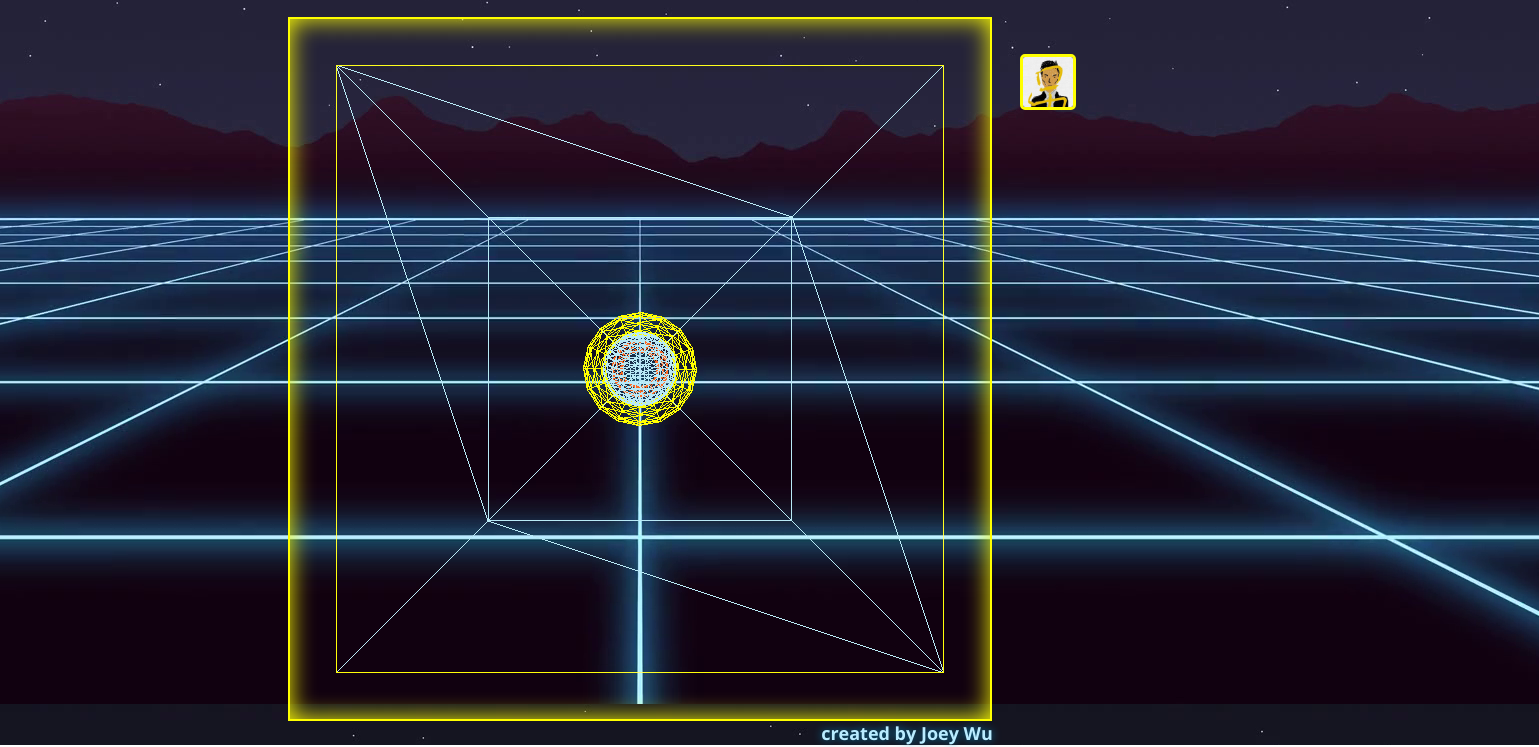
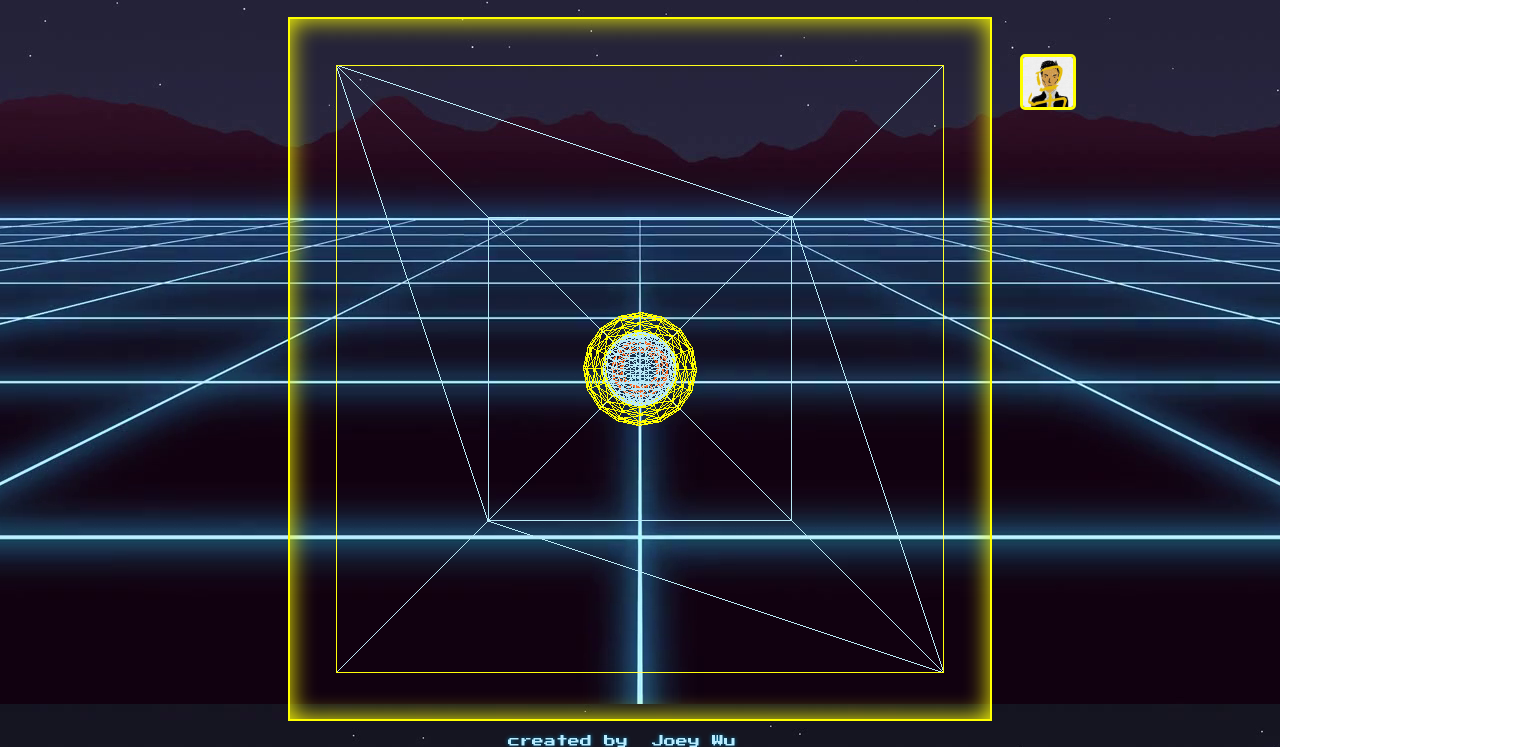
Before and after one commit to wjoeyu/Derezzball, a website built with webpack: page index.html in a window 1280 px wide. Shown: the part 96-843 px from the top of the page, 1539 px wide, since content can reach past the window. Built offline with nearby package versions, Linux system fonts and the light colour scheme.

Commit message:
added new font

```diff
--- a/css/derezzball.css
+++ b/css/derezzball.css
@@ -165,11 +165,11 @@ canvas {
 
 .joey {
   width: auto;
-  font-family: 'open sans', sans-serif;
+  font-family: 'Press Start 2P', cursive;
   text-align: center;
-  margin-top: 0px;
-  font-size: 18px;
+  margin-top: 14px;
+  font-size: 12px;
   color: #b9ecff;
-  text-shadow: 0px 0px 8px #0081b1;
-  transform: translateX(267px);
+  text-shadow: 0px 0px 4px #0081b1;
+  transform: translateX(-18px);
 }
--- a/index.html
+++ b/index.html
@@ -5,7 +5,7 @@
     <link rel="shortcut icon" type="image/png" href="./images/favicon.ico"/>
     <link rel="stylesheet" href="./css/derezzball.css">
     <link rel="stylesheet" href="https://use.fontawesome.com/releases/v5.0.13/css/all.css" integrity="sha384-DNOHZ68U8hZfKXOrtjWvjxusGo9WQnrNx2sqG0tfsghAvtVlRW3tvkXWZh58N9jp" crossorigin="anonymous">
-    <link href="https://fonts.googleapis.com/css?family=Open+Sans:700" rel="stylesheet">
+    <link href="https://fonts.googleapis.com/css?family=Open+Sans:700|Audiowide|Press+Start+2P" rel="stylesheet">
   </head>
   <body>
       <div class="home-page-link"><a href='https://joey-wu.com'>
--- a/src/theGrid.js
+++ b/src/theGrid.js
@@ -69,6 +69,6 @@ animate();
 document.body.appendChild(renderer.domElement);
 const screen = document.getElementsByTagName('canvas')[0];
 const joey = document.createElement('div');
-joey.innerHTML = "created by Joey Wu";
+joey.innerHTML = "created by &nbsp;Joey Wu";
 joey.classList.add('joey');
 document.body.appendChild(joey);
```
Also changed, not shown: dist/bundle.js.
